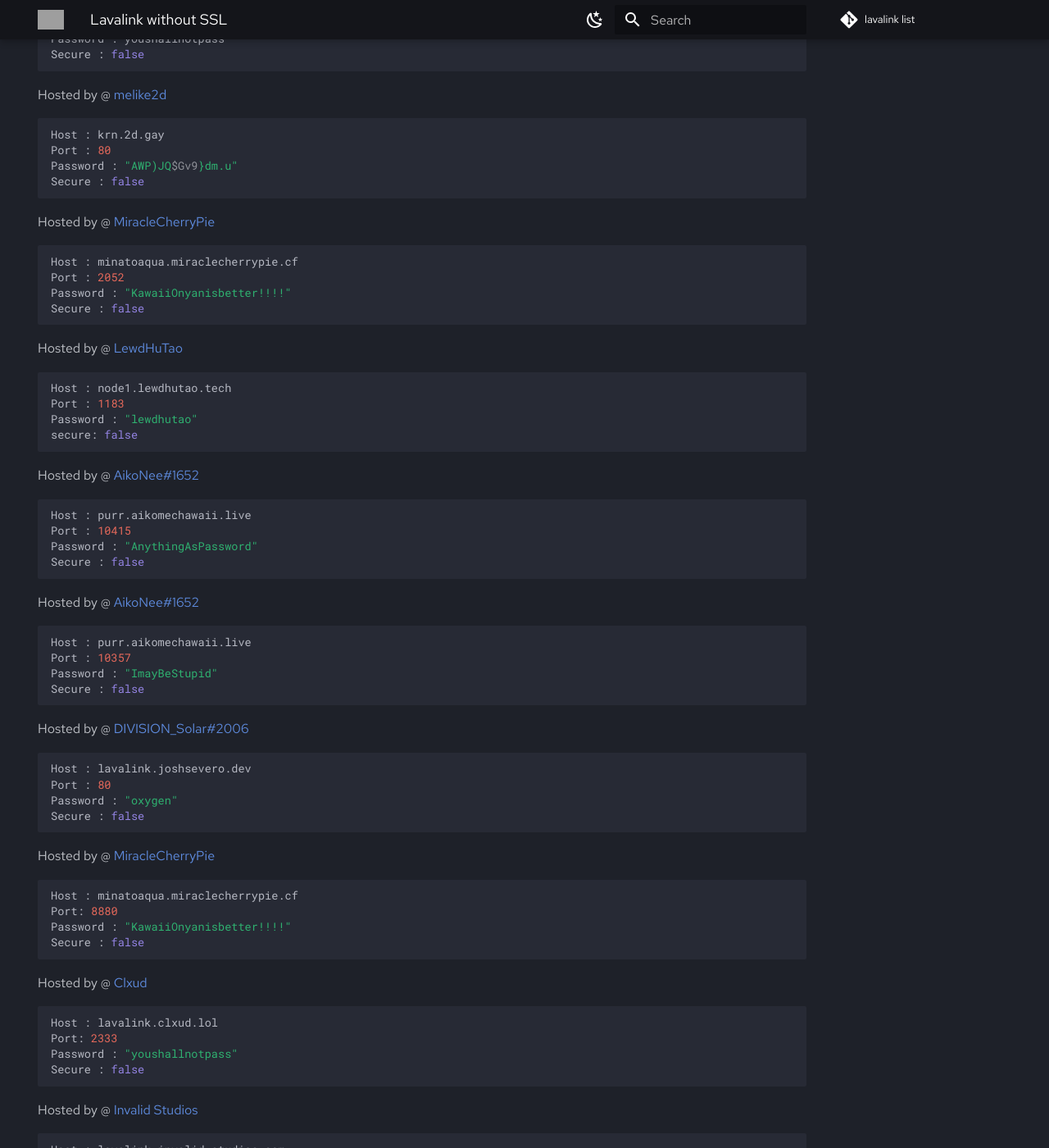
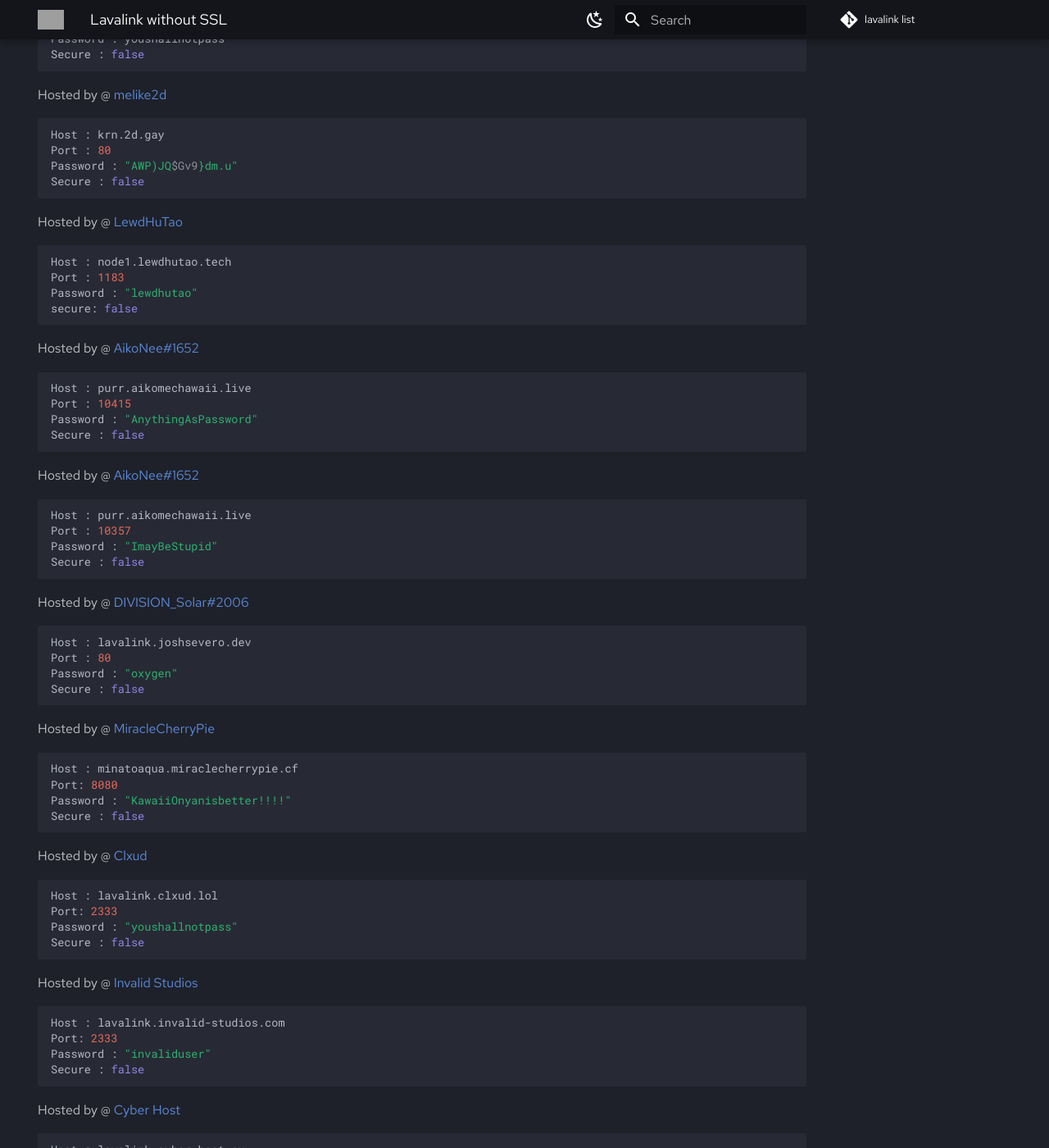
Before and after one commit to DarrenOfficial/lavalink-list, an MkDocs documentation site: the page built from docs/NoSSL/lavalink-without-ssl.md, in a window 1280 px wide and 1400 px high, scrolled down 1366 px. Shown: the whole window at 82% size. Built offline with MkDocs 1.6.1 and Material for MkDocs 9.7.7, drawn with Linux system fonts in a browser that asks for light colours; comment, search, counter and statistics services are not loaded; grey boxes are pictures that could not be loaded.

Commit message:
Removing port 2052 and change 8880 with 8080 (#261)

````diff
--- a/docs/NoSSL/lavalink-without-ssl.md
+++ b/docs/NoSSL/lavalink-without-ssl.md
@@ -80,14 +80,6 @@ Password : "AWP)JQ$Gv9}dm.u"
 Secure : false
 ```
 
-Hosted by @ [MiracleCherryPie](https://github.com/MiracleCherryPie)
-```bash
-Host : minatoaqua.miraclecherrypie.cf
-Port : 2052
-Password : "KawaiiOnyanisbetter!!!!"
-Secure : false
-```
-
 Hosted by @ [LewdHuTao](https://lewdhutao.me)
 ```bash
 Host : node1.lewdhutao.tech
@@ -123,7 +115,7 @@ Secure : false
 Hosted by @ [MiracleCherryPie](https://github.com/MiracleCherryPie)
 ```bash
 Host : minatoaqua.miraclecherrypie.cf
-Port: 8880
+Port: 8080
 Password : "KawaiiOnyanisbetter!!!!"
 Secure : false
 ```
````
